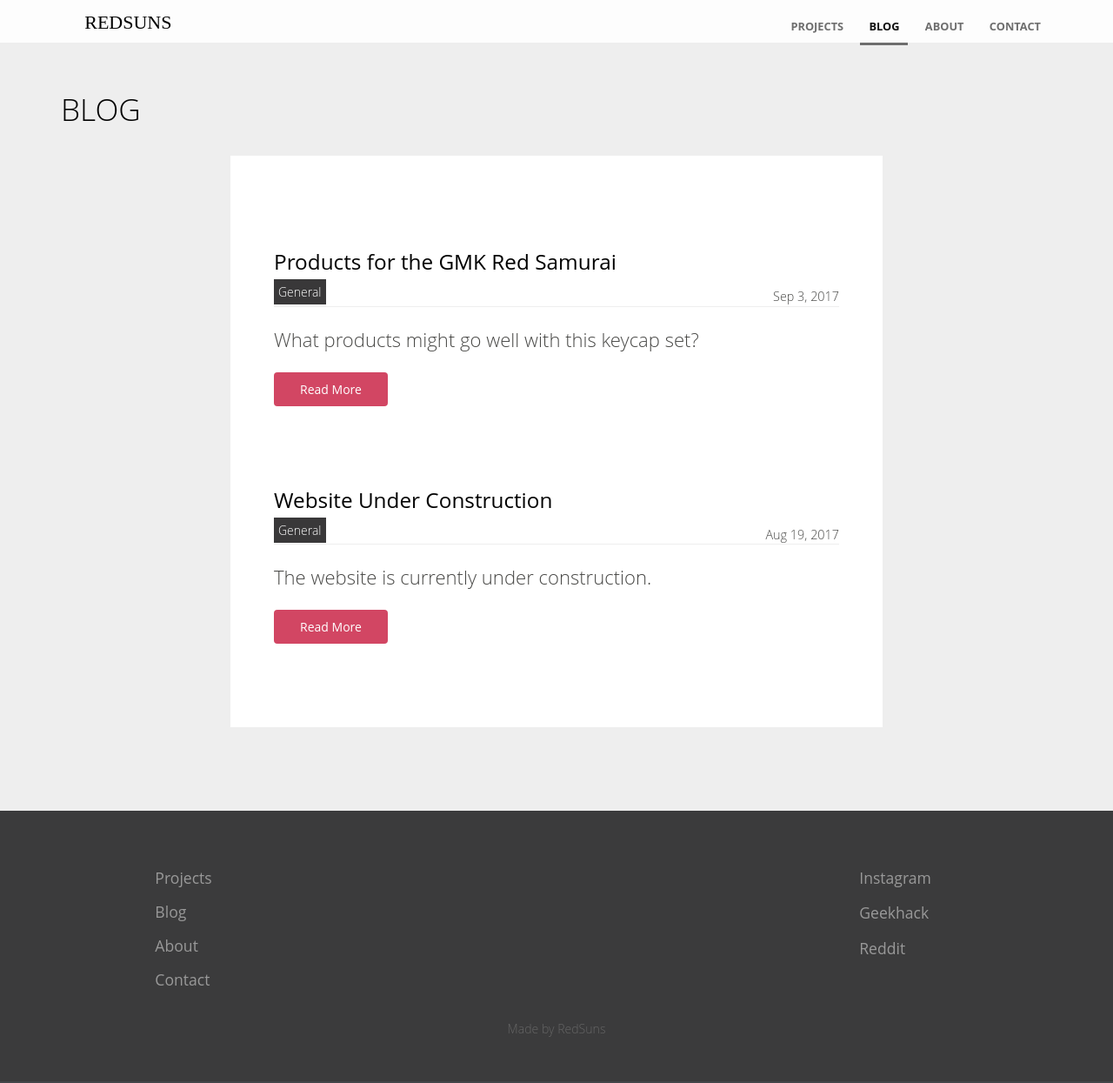
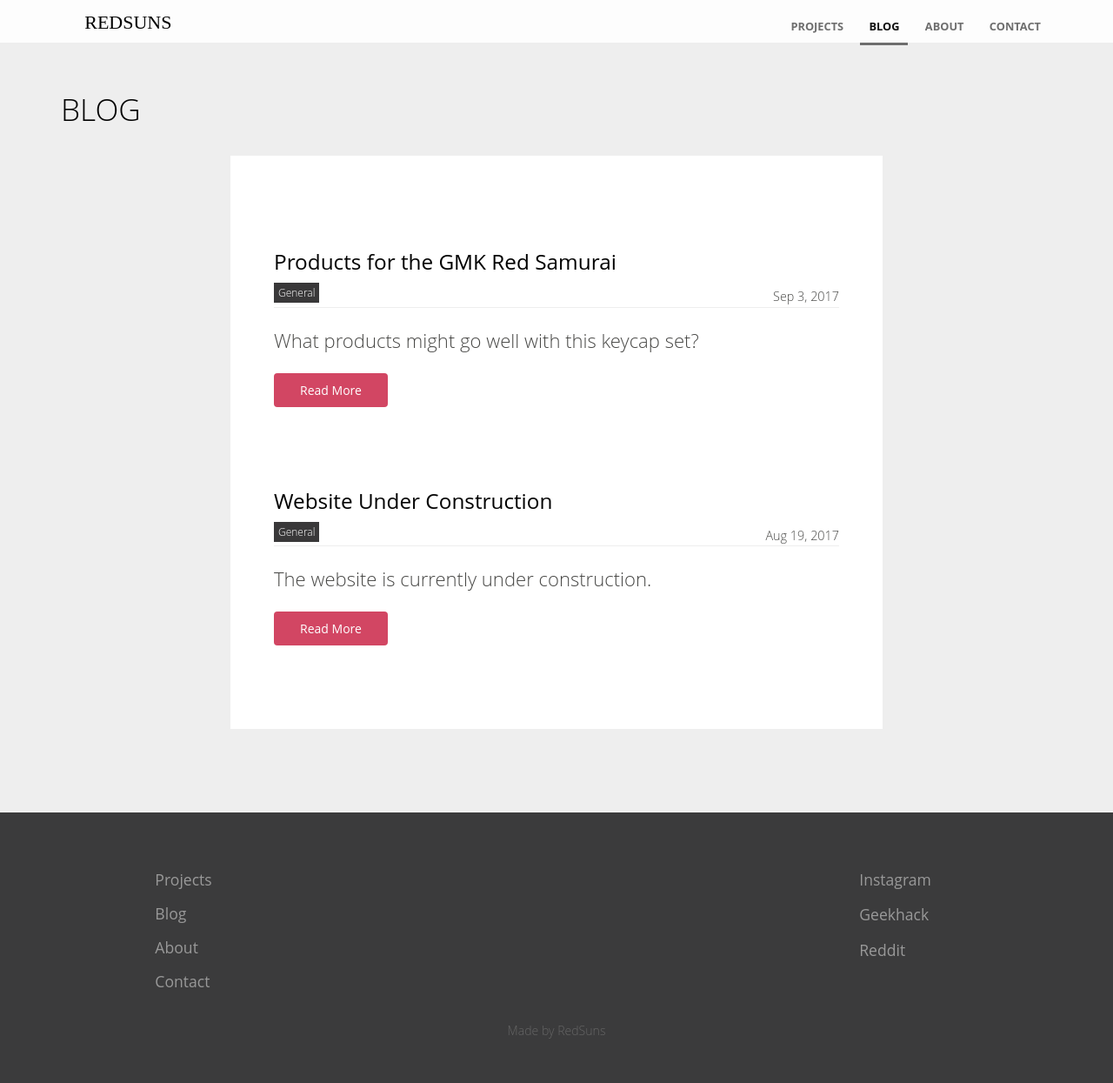
Before and after one commit to RedSunsRMK/redsunsrmk.github.io, a Jekyll site: the page built from blog/index.html, in a window 1280 px wide and 1245 px high. Shown: the whole window at 87% size. Built offline with Jekyll 4.4.1, drawn with Linux system fonts in a browser that asks for light colours; the list of posts is cut into pages by our own code.

Commit message:
Update blog.scss

```diff
--- a/_sass/blog.scss
+++ b/_sass/blog.scss
@@ -107,9 +107,8 @@
 	text-align: center;
 	a {
     background: #393839;
-    padding: 5px 5px 5px 5px;
-    font-weight: 300px !important;
-    font-size: 14px;
+    padding: 3px 5px;
+    font-size: 12px;
     border-radius: 0px;
     color: #fff;
 		transition: .2s ease-in-out;
```
